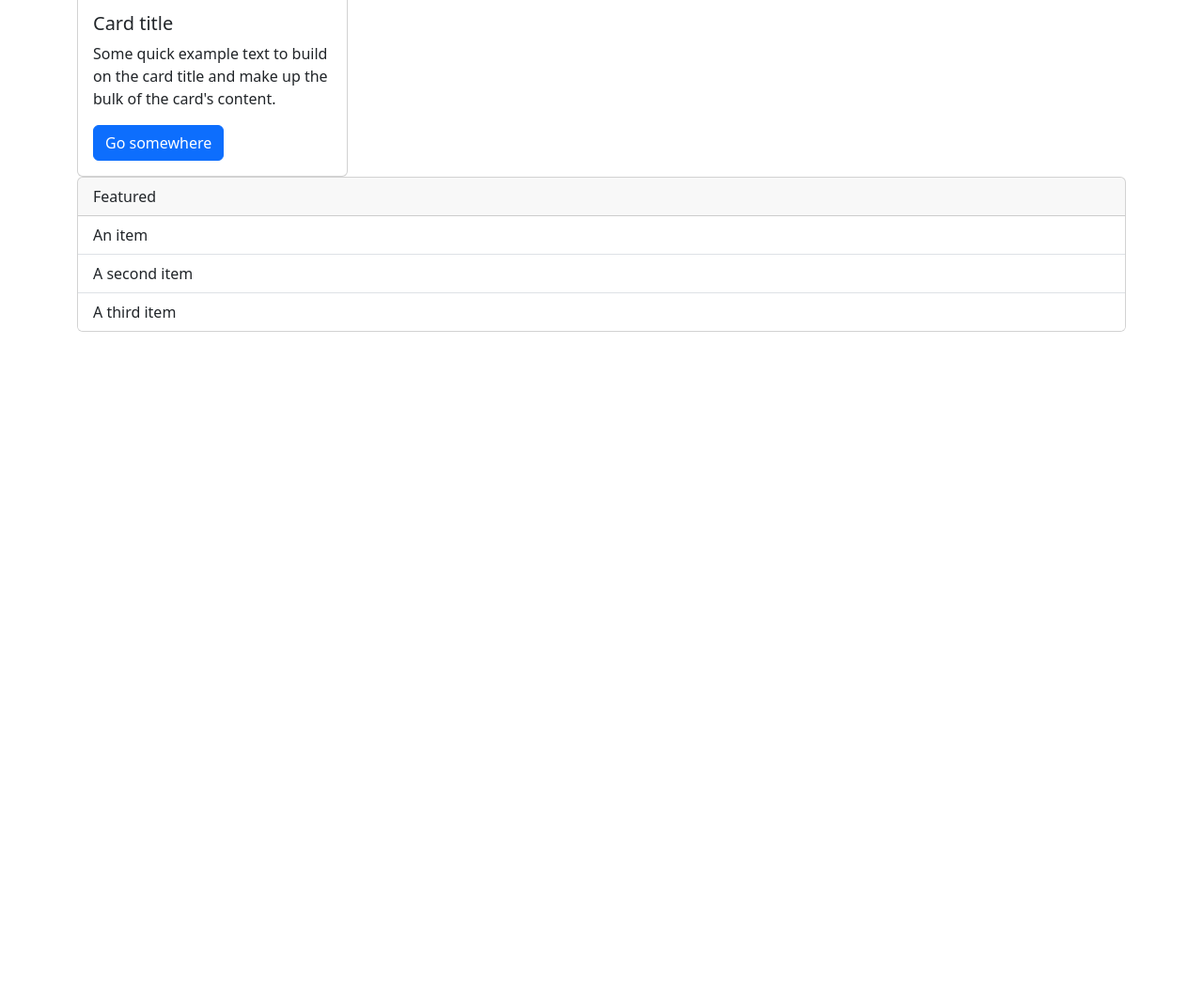
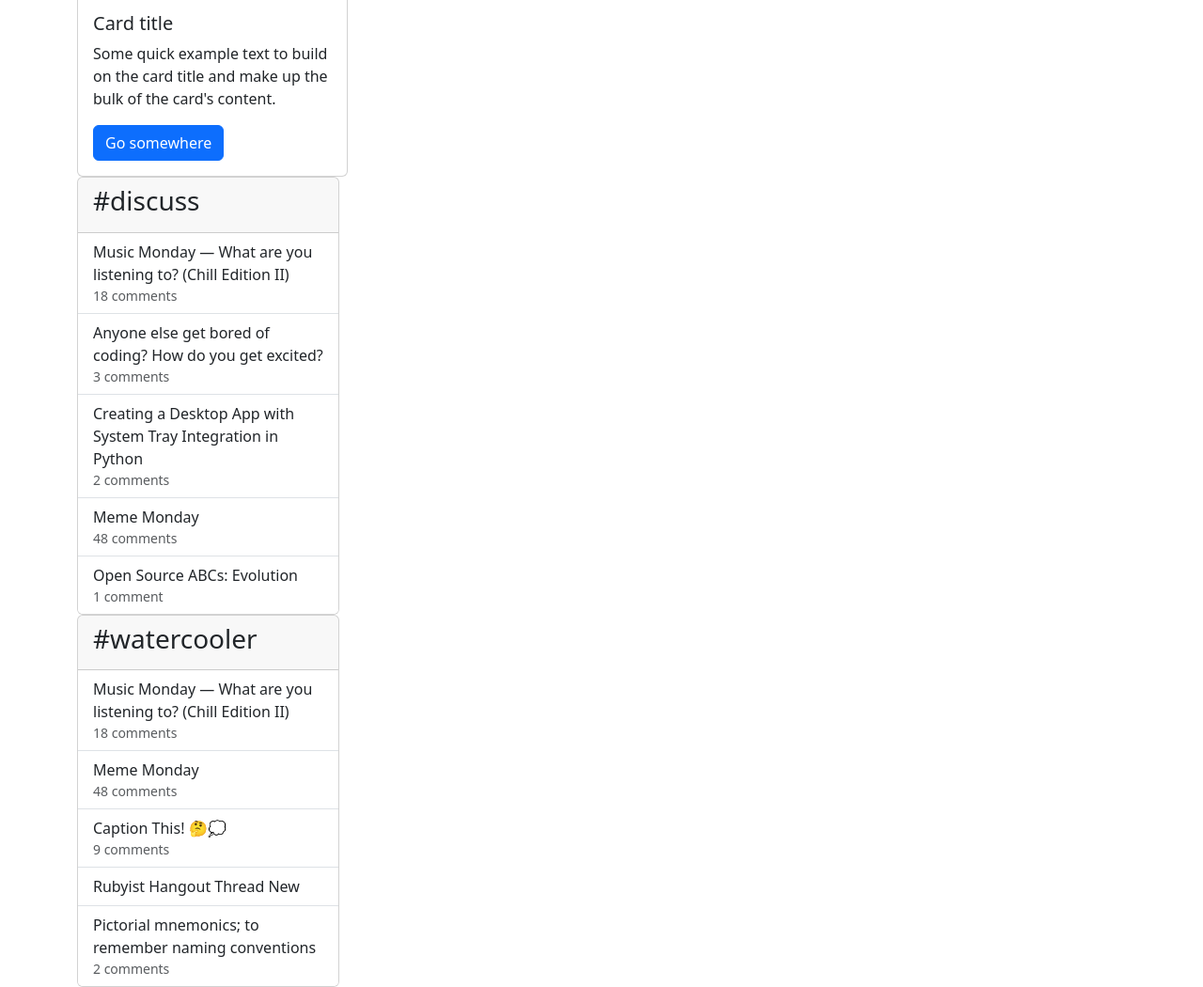
Before and after one commit to HectorAlmaguer/CSSNinjas_Challenge_Dev, a plain HTML site: page index.html in a window 1280 px wide. Shown: the part 288-1338 px from the top of the page at 94% size. Before the commit the page ends 800 px from the top, so only its background shows below. Drawn offline with nearby package versions, Linux system fonts and the light colour scheme.

Commit message:
structure

```diff
--- a/index.html
+++ b/index.html
@@ -66,15 +66,46 @@
           </div>
         </div>
       </main>
+
+<!-----------------aside2b-------------------->
       <aside>
-        <div class="card">
+        <div class="card col-3 d-none d-lg-block">
           <div class="card-header">
-            Featured
+           <h3>#discuss</h3>
           </div>
           <ul class="list-group list-group-flush">
-            <li class="list-group-item">An item</li>
-            <li class="list-group-item">A second item</li>
-            <li class="list-group-item">A third item</li>
+            <li class="list-group-item">
+              Music Monday — What are you listening to? (Chill Edition II)
+              <small class="text-body-secondary d-flex flex-column"> 18 comments</small></li>
+            <li class="list-group-item"> Anyone else get bored of coding? How do you get excited?
+              <small class="text-body-secondary  d-flex flex-column"> 3 comments</small></li>
+            <li class="list-group-item">Creating a Desktop App with System Tray Integration in Python
+              <small class="text-body-secondary d-flex flex-column"> 2 comments</small></li>
+              <li class="list-group-item">Meme Monday
+                <small class="text-body-secondary  d-flex flex-column"> 48 comments</small></li>
+                <li class="list-group-item"> Open Source ABCs: Evolution
+                  <small class="text-body-secondary d-flex flex-column"> 1 comment</small></li>
+          </ul>
+        </div>
+
+        <!-- <div class="container">
+          <div class="row">
+              <aside class="col-3 d-none d-md-block"> -->
+        <div class="card d-flex align-items col-3 d-none d-lg-block">
+          <div class="card-header">
+           <h3>#watercooler</h3>
+          </div>
+          <ul class="list-group list-group-flush">
+            <li class="list-group-item">Music Monday — What are you listening to? (Chill Edition II)
+              <small class="text-body-secondary d-flex flex-column"> 18 comments</small></li>
+            <li class="list-group-item"> Meme Monday
+              <small class="text-body-secondary d-flex flex-column"> 48 comments</small></li>
+            <li class="list-group-item">Caption This! 🤔💭
+              <small class="text-body-secondary d-flex flex-column"> 9 comments</small></li>
+              <li class="list-group-item">Rubyist Hangout Thread
+                New</li>
+                <li class="list-group-item"> Pictorial mnemonics; to remember naming conventions
+                  <small class="text-body-secondary d-flex flex-column"> 2 comments</small></li>
           </ul>
         </div>
       </aside>
```
